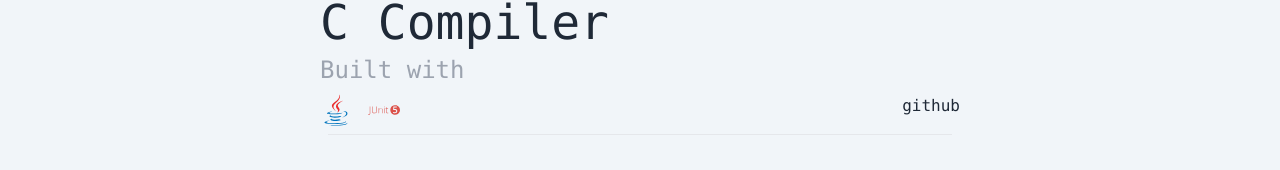
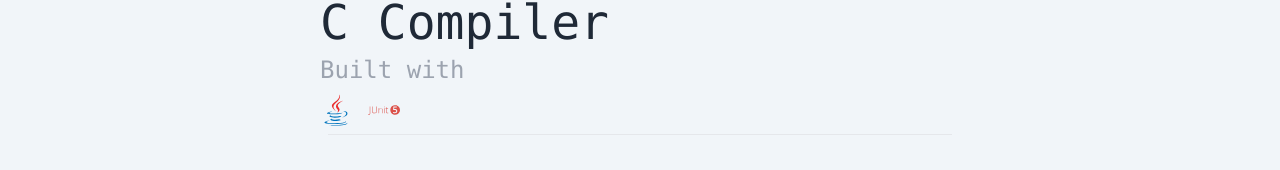
Before and after one commit to WilliamHuang24/WilliamHuang24.github.io, a SvelteKit app: page /projects/ccompiler in a window 1280 px wide. Shown: the part 106-276 px from the top of the page. Built offline with nearby package versions, Linux system fonts and the light colour scheme.

Commit message:
remove faulty link

```diff
--- a/src/routes/projects/ccompiler/+page.svelte
+++ b/src/routes/projects/ccompiler/+page.svelte
@@ -16,9 +16,9 @@
       <ClickableLogo svg={"java"}/>
       <ClickableLogo svg={"junit"}/>
 
-      <a href="https://github.com/" class="ml-auto hover:underline">
+      <!-- <a href="https://github.com/" class="ml-auto hover:underline">
         github
-      </a>
+      </a> -->
     </div>
   </div>
 
```
